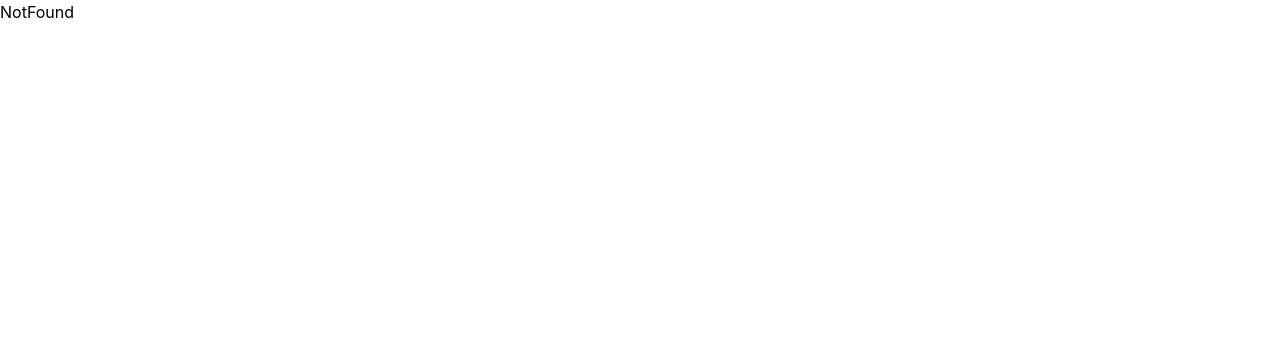
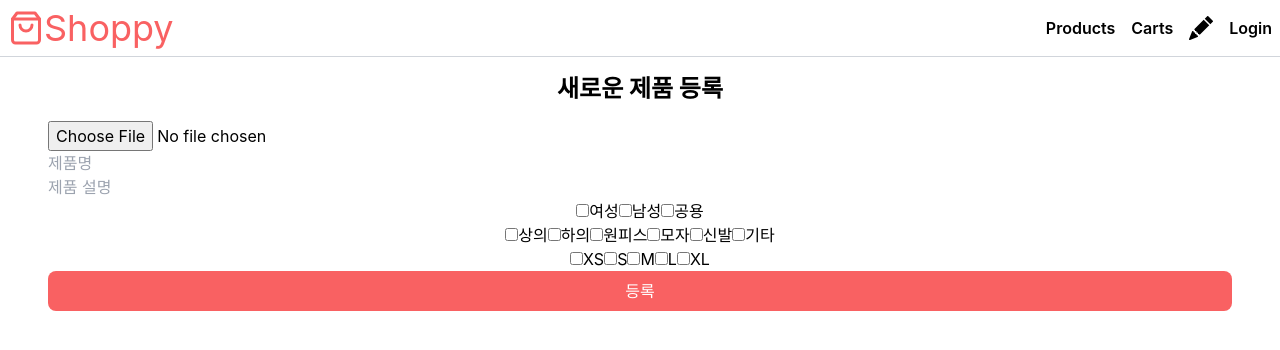
Before and after one commit to myjhye/shopping_frontend, a React (Create React App) app: page /products/new in a window 1280 px wide. Before the commit this address had no page. Shown: the top 350 px of the page. Built offline with nearby package versions, Linux system fonts and the light colour scheme.

Commit message:
상품 등록 -> html 골격

```diff
--- a/src/index.js
+++ b/src/index.js
@@ -6,6 +6,7 @@ import reportWebVitals from './reportWebVitals';
 import { RouterProvider, createBrowserRouter } from 'react-router-dom';
 import NotFound from './pages/NotFound';
 import AllProducts from './pages/AllProducts';
+import NewProduct from './pages/NewProduct';
 
 const router = createBrowserRouter([
   {
@@ -18,7 +19,13 @@ const router = createBrowserRouter([
         element: (
           <AllProducts />
         )
-      }
+      },
+      {
+        path: '/products/new',
+        element: (
+          <NewProduct />
+        )
+      },
     ]
   }
 ])
--- /dev/null
+++ b/src/pages/NewProduct.jsx
@@ -0,0 +1,204 @@
+import { useState } from "react"
+
+export default function NewProduct() {
+
+    const currentDate = new Date();
+
+    // 새로 등록하는 상품 정보
+    const [product, setProduct] = useState({
+        category: "",
+        date: currentDate.toISOString(),
+        description: "",
+        gender: "",
+        image: "",
+        options: [],
+        price: "",
+        title: ""
+    });
+
+    // 업로드할 이미지 파일
+    const [file, setFile] = useState();
+
+
+    return (
+        <section className="w-full text-center">
+            <h2 className="text-2xl font-bold my-4">새로운 제품 등록</h2>
+
+            {file && (
+                <img
+                    className="w-96 mx-auto mb-2"
+                    src={URL.createObjectURL(file)}
+                    alt='local file'
+                />
+            )}
+
+            <form className="flex flex-col px-12">
+                <input
+                    type='file'
+                    accept="image/*"
+                    name="file"
+                    required
+                />
+                <input
+                    type="text"
+                    name="title"
+                    value={product.title}
+                    placeholder="제품명"
+                    required
+                />
+                <input
+                    type="text"
+                    name="description"
+                    value={product.description}
+                    placeholder="제품 설명"
+                    required
+                />
+
+                {/* 성별 */}
+                <div className="checkbox-group">
+                    <label>
+                        <input
+                            type="checkbox"
+                            name="gender"
+                            value="여성"
+                            checked={product.gender.includes("여성")}
+                        />
+                        여성
+                    </label>
+                    <label>
+                        <input
+                            type="checkbox"
+                            name="gender"
+                            value="남성"
+                            checked={product.gender.includes("남성")}
+                        />
+                        남성
+                    </label>
+                    <label>
+                        <input
+                            type="checkbox"
+                            name="gender"
+                            value="공용"
+                            checked={product.gender.includes("공용")}
+                        />
+                        공용
+                    </label>
+                </div>
+
+                {/* 카테고리 */}
+                <div className="checkbox-group">
+                    <label>
+                        <input
+                            type="checkbox"
+                            name="category"
+                            value="상의"
+                            checked={product.gender.includes("상의")}
+                        />
+                        상의
+                    </label>
+                    <label>
+                        <input
+                            type="checkbox"
+                            name="category"
+                            value="하의"
+                            checked={product.gender.includes("하의")}
+                        />
+                        하의
+                    </label>
+                    <label>
+                        <input
+                            type="checkbox"
+                            name="category"
+                            value="원피스"
+                            checked={product.gender.includes("원피스")}
+                        />
+                        원피스
+                    </label>
+                    <label>
+                        <input
+                            type="checkbox"
+                            name="category"
+                            value="원피스"
+                            checked={product.gender.includes("원피스")}
+                        />
+                        모자
+                    </label>
+                    <label>
+                        <input
+                            type="checkbox"
+                            name="category"
+                            value="원피스"
+                            checked={product.gender.includes("원피스")}
+                        />
+                        신발
+                    </label>
+                    <label>
+                        <input
+                            type="checkbox"
+                            name="category"
+                            value="기타"
+                            checked={product.gender.includes("기타")}
+                        />
+                        기타
+                    </label>
+                </div>
+
+                {/* 사이즈 */}
+                <div className="checkbox-group">
+                    <label>
+                        <input
+                            type="checkbox"
+                            name="options"
+                            value="XS"
+                            checked={product.gender.includes("XS")}
+                        />
+                        XS
+                    </label>
+                    <label>
+                        <input
+                            type="checkbox"
+                            name="options"
+                            value="S"
+                            checked={product.gender.includes("S")}
+                        />
+                        S
+                    </label>
+                    <label>
+                        <input
+                            type="checkbox"
+                            name="options"
+                            value="M"
+                            checked={product.gender.includes("M")}
+                        />
+                        M
+                    </label>
+                    <label>
+                        <input
+                            type="checkbox"
+                            name="options"
+                            value="L"
+                            checked={product.gender.includes("L")}
+                        />
+                        L
+                    </label>
+                    <label>
+                        <input
+                            type="checkbox"
+                            name="options"
+                            value="XL"
+                            checked={product.gender.includes("XL")}
+                        />
+                        XL
+                    </label>
+                </div>
+
+                {/* 제출 버튼 */}
+                <button
+                    className="bg-brand text-white py-2 px-4 rounded-lg hover:brightness-110"
+                >
+                    등록
+                </button>
+            </form>
+        </section>
+    )
+}
```
